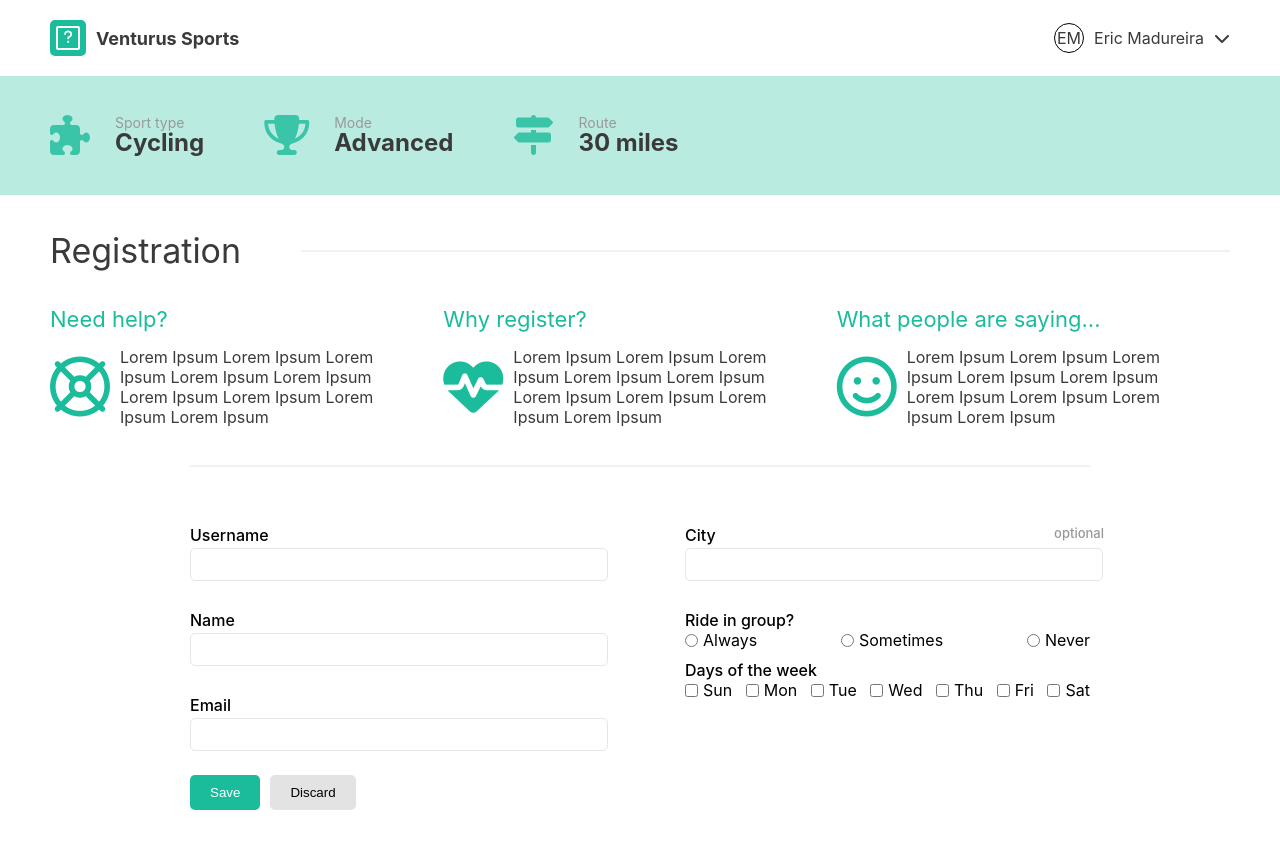
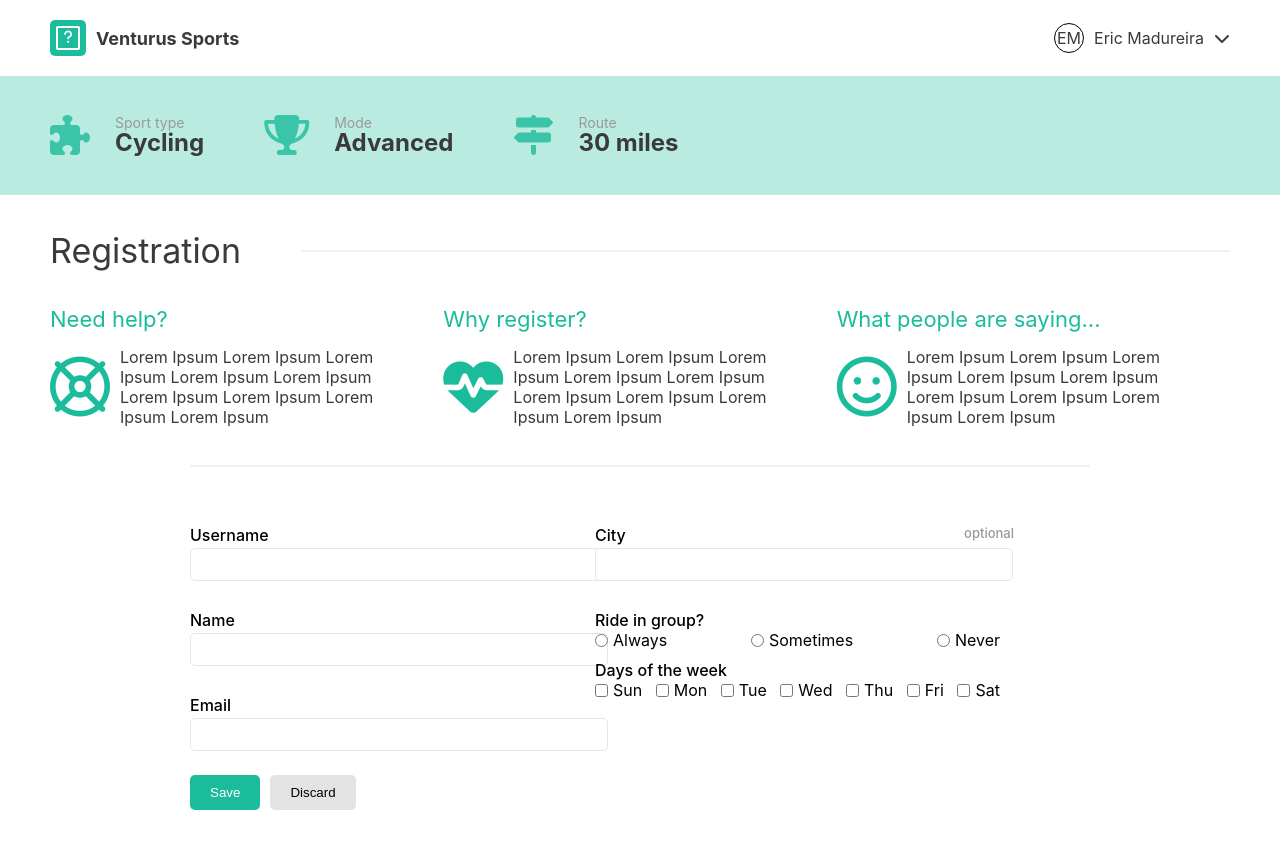
Before and after one commit to ericmadureira/my-best-react, a React (Create React App) app: page /users/new in a window 1280 px wide. Shown: the top 848 px of the page. Built offline with nearby package versions, Linux system fonts and the light colour scheme.

Commit message:
fix: fix form buttons position
Moves the submit and reset form buttons to the correct part of the
layout.

```diff
--- a/src/components/AddUserForm.js
+++ b/src/components/AddUserForm.js
@@ -12,15 +12,11 @@ const AddUserForm = ({ addUser }) => {
       <hr/>
 
       <form className={style.addUserForm}>
+        <div>
           <div className={style.formPart}>
             <TextInput label='Username' instructions='Instructions' />
             <TextInput label='Name' instructions='Instructions' />
             <TextInput label='Email' instructions='Instructions' />
-
-          <div>
-            <FormButton type='submit' label='Save' />
-            <FormButton type='reset' label='Discard' />
-          </div>
           </div>
 
           <div className={style.formPart}>
@@ -38,6 +34,12 @@ const AddUserForm = ({ addUser }) => {
               type={'checkbox'}
             />
           </div>
+        </div>
+
+        <div>
+          <FormButton type='submit' label='Save' />
+          <FormButton type='reset' label='Discard' />
+        </div>
       </form>
     </div>
   );
--- a/src/components/AddUserForm.module.scss
+++ b/src/components/AddUserForm.module.scss
@@ -2,6 +2,7 @@
 
 .addUserForm {
   display: flex;
+  flex-direction: column;
   justify-content: space-between;
   margin: 45px 140px;
 }
@@ -9,6 +10,11 @@
 .addUserForm input:focus {
   border: 1.5px solid $primary;
   outline: none;
+}
+
+.addUserForm > div {
+  display: flex;
+  flex-direction: row;
 }
 
 .formContainer {
```
Lines whose indentation alone changed are shown as unchanged.
